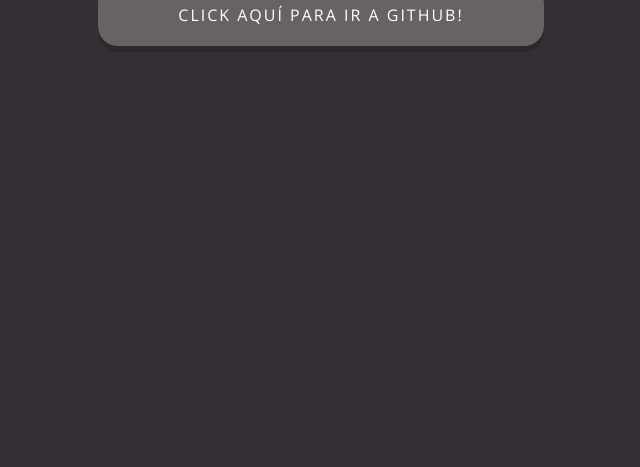
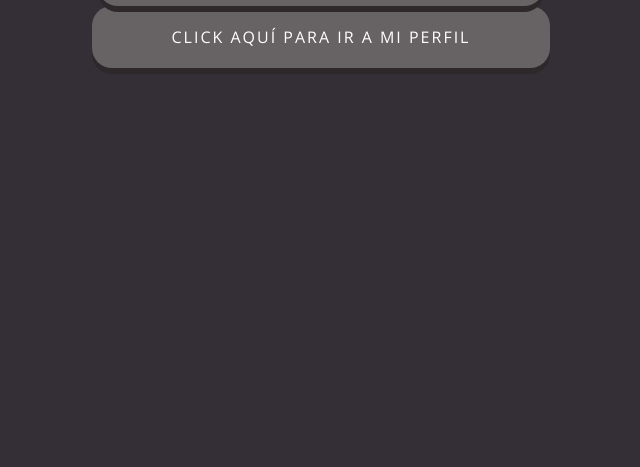
Before and after one commit to jarce75/Desafio-Branching, a plain HTML site: page index.html in a window 1280 px wide. Shown: the part 333-800 px from the top of the page, without its empty margins (319-959 px from the left). Drawn offline with nearby package versions, Linux system fonts and the light colour scheme.

Commit message:
añadimos 2° btn

```diff
--- a/assets/css/style.css
+++ b/assets/css/style.css
@@ -16,7 +16,7 @@ h1 {
 
 img {
   max-width: 10%;
-  padding: 40px;
+  padding: 20px;
   display: block;
   margin: 0 auto;
 }
@@ -25,7 +25,7 @@ form {
   padding: 30px;
 }
 
-.btn {
+.btn1 {
   outline: none;
   border: none;
   cursor: pointer;
@@ -38,7 +38,7 @@ form {
   box-shadow: 0 6px #2E282A;
 }
 
-.btn a {
+.btn1 a {
     color: white;
   font-family: 'Open Sans', sans-serif;
   font-size: 1rem;
@@ -48,12 +48,44 @@ form {
   letter-spacing: 2px;
 }
 
-.btn:hover {
+.btn1:hover {
   box-shadow: 0 4px #2E282A;
   top: 2px;
 }
 
-.btn:active {
+.btn1:active {
   box-shadow: none;
   top: 6px;
 }
+.btn2 {
+  outline: none;
+  border: none;
+  cursor: pointer;
+  display: block;
+  position: static;
+  background-color: #676264;
+  padding: 20px 80px;
+  margin: 0 auto;
+  border-radius: 20px;
+  box-shadow: 0 6px #2E282A;
+}
+
+.btn2 a {
+    color: white;
+  font-family: 'Open Sans', sans-serif;
+  font-size: 1rem;
+  font-weight: 300;
+  text-transform: uppercase;
+  text-decoration: none;
+  letter-spacing: 2px;
+}
+
+.btn2:hover {
+  box-shadow: 0 4px #2E282A;
+  top: 2px;
+}
+
+.btn2:active {
+  box-shadow: none;
+  top: 6px;
+}
--- a/index.html
+++ b/index.html
@@ -14,8 +14,11 @@
     <a href="https://github.com/">
       <img src="./assets/img/github-logo-git-hub-icon-with-text-on-white-and-black-background-free-vector.jpg" alt="octocat">
     </a>
-    <button type="button" class="btn">
+    <button type="button" class="btn1">
       <a href="https://github.com/" target="_blank">Click aquí para ir a GitHub!</a>
+    </button>
+    <button type="button" class="btn2">
+      <a href="https://github.com/jarce75" target="_blank">Click aquí para ir a Mi Perfil</a>
     </button>
   </div>
 </body>
```
